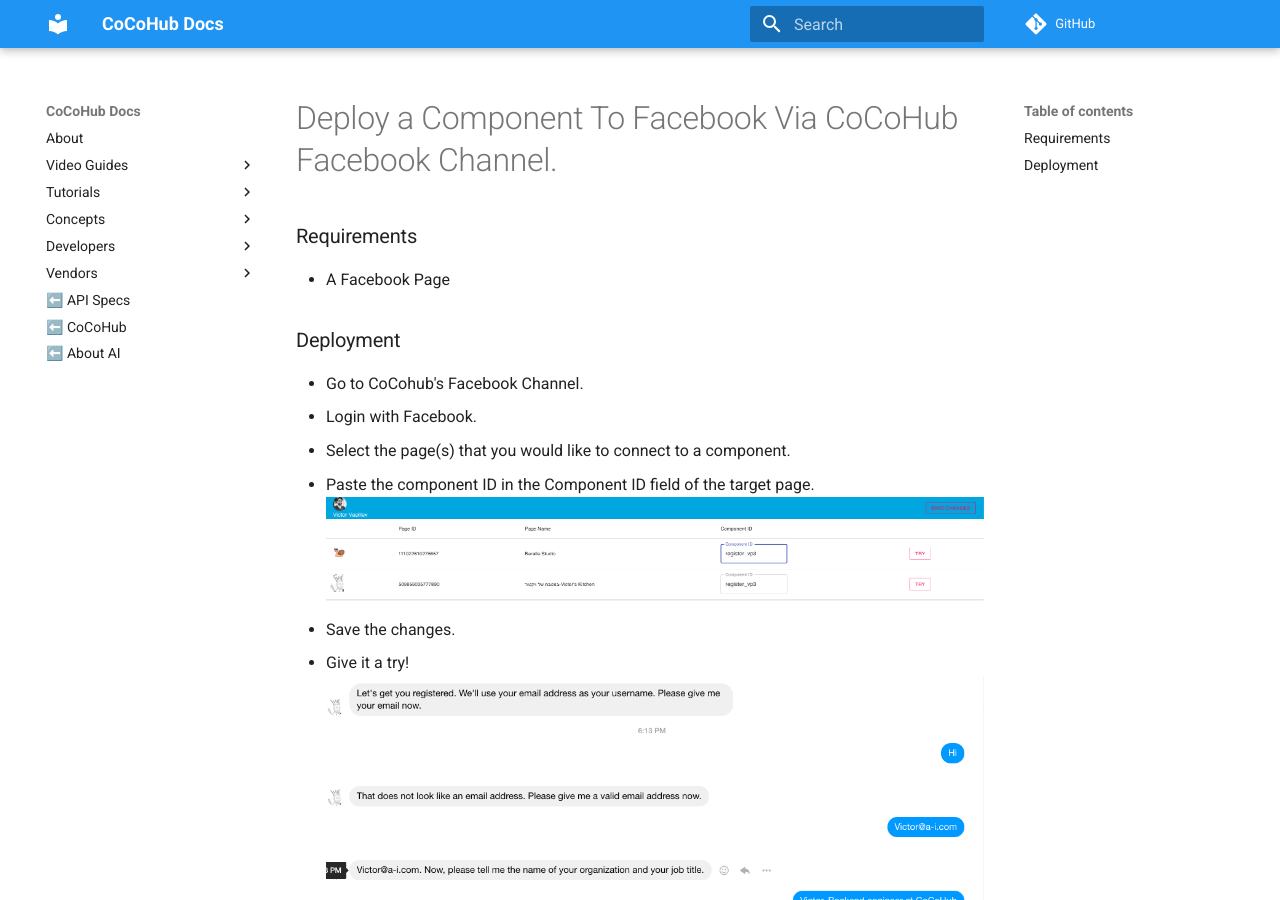
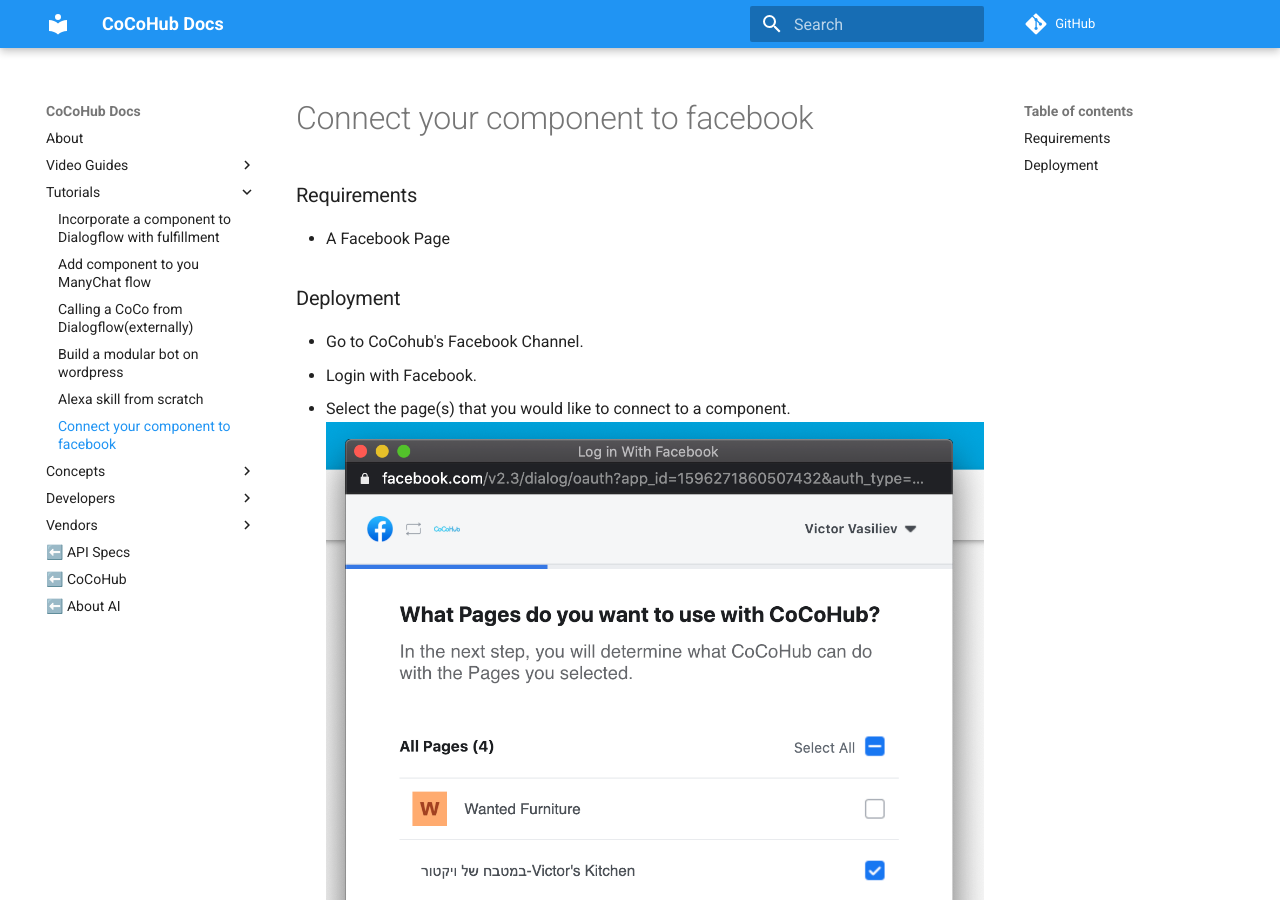
Before and after one commit to ConversationalComponents/docs, an MkDocs documentation site: the page built from docs/tutorials/facebook_channel.md, in a window 1280 px wide and 900 px high. Built offline with MkDocs 1.6.1 and Material for MkDocs 9.7.7, drawn with Linux system fonts in a browser that asks for light colours; comment, search, counter and statistics services are not loaded.

Commit message:
list facebook tutorial

```diff
--- a/docs/tutorials/deploy_component_via_cocohub_facebook_cannel.md
+++ b/docs/tutorials/facebook_channel.md
@@ -1,4 +1,3 @@
-# Deploy a Component To Facebook Via CoCoHub Facebook Channel.
 
 ### Requirements
 * A Facebook Page
@@ -8,7 +7,7 @@
 * Go to CoCohub's Facebook Channel.
 * Login with Facebook.
 * Select the page(s) that you would like to connect to a component.
-![](./screenshots/deploy_component_via_cocohub_facebook_cannel/1_Login.png)
+![](./screenshots/deploy_component_via_cocohub_facebook_cannel/1_login.png)
 * Paste the component ID in the Component ID field of the target page.
 ![](./screenshots/deploy_component_via_cocohub_facebook_cannel/2_paste_and_save.png)
 * Save the changes.
--- a/mkdocs.yml
+++ b/mkdocs.yml
@@ -11,6 +11,7 @@
       - Calling a CoCo from Dialogflow(externally): tutorials/use_a_component_with_dialogflow_external
       - Build a modular bot on wordpress: tutorials/wp_cocobot.md
       - Alexa skill from scratch: tutorials/alexa_skill_from_scratch.md
+      - Connect your component to facebook: tutorials/facebook_channel.md
   - Concepts:
 #      - Agents, Goals, State, and Actions: concepts/goals.md
       - Conversational Component: concepts/convcomp.md
```
